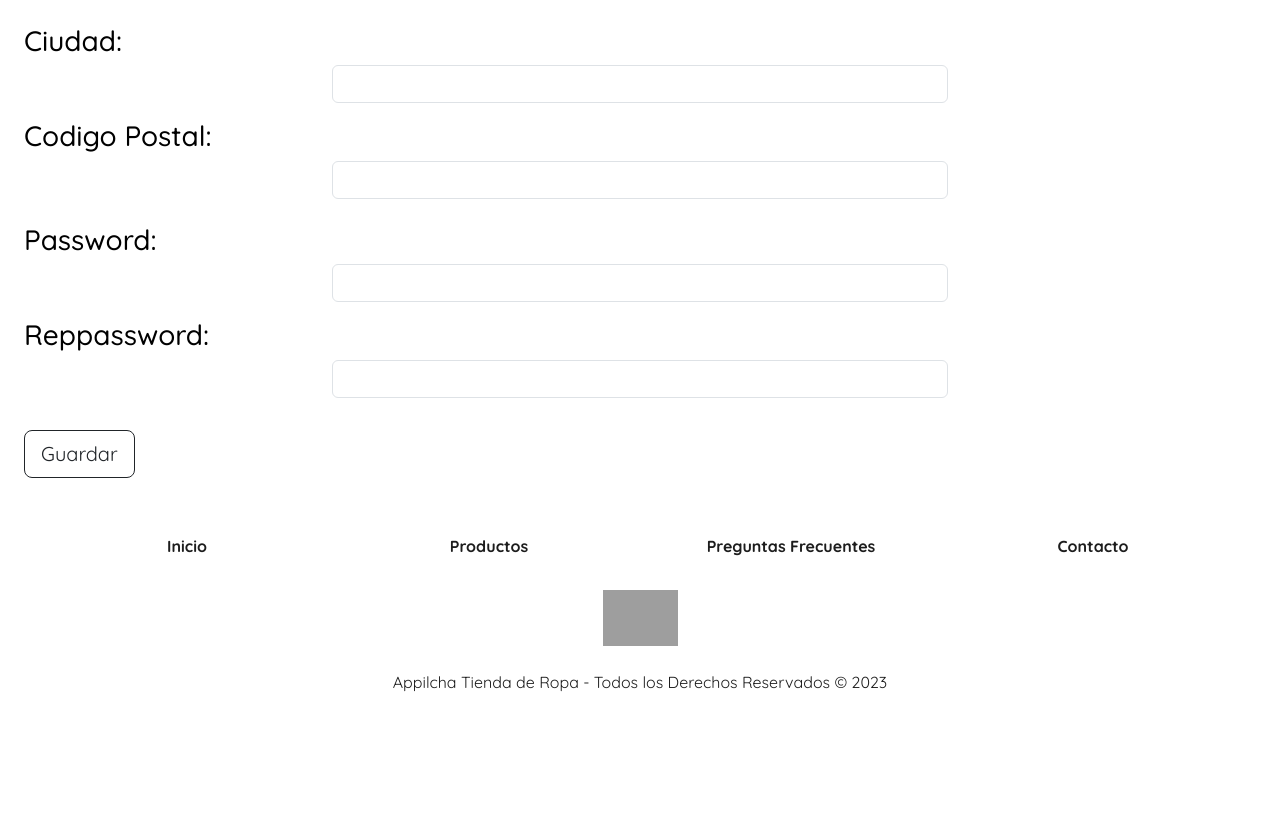
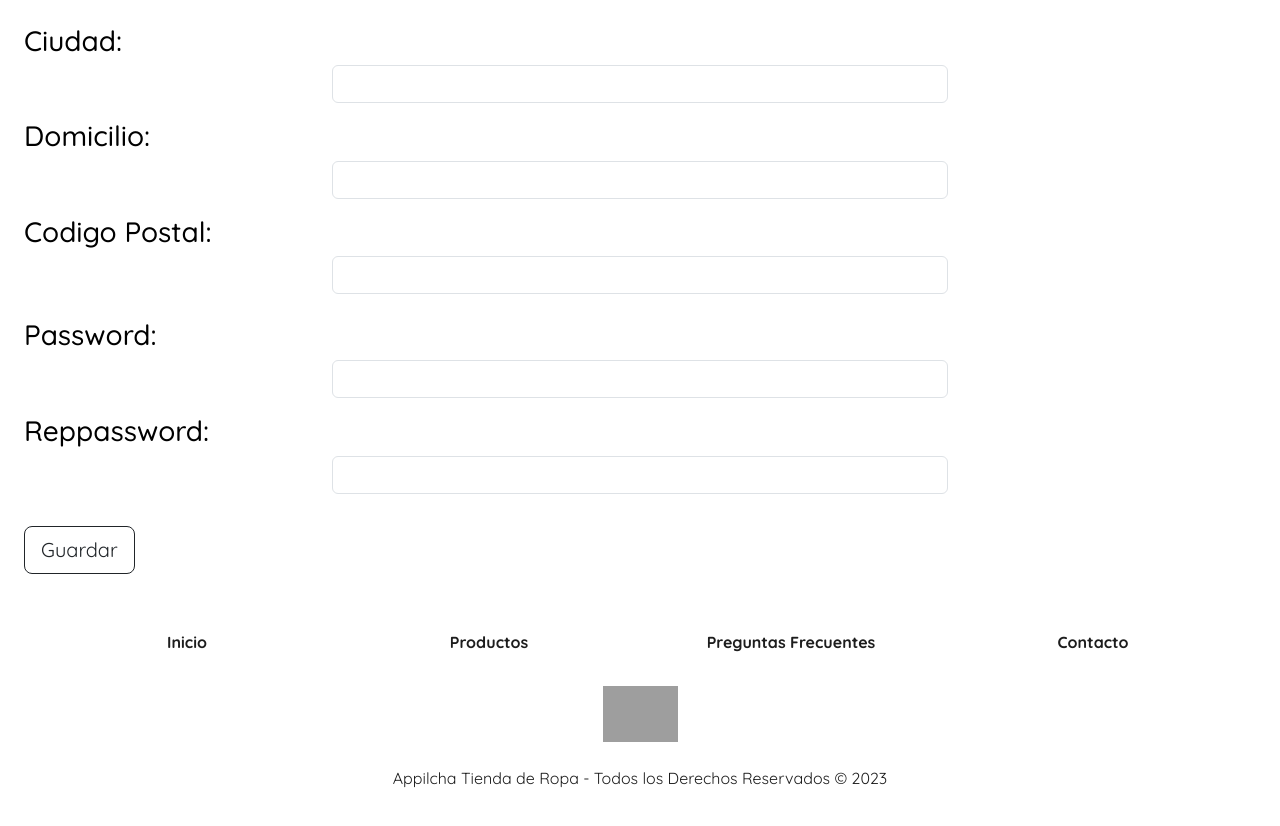
Before and after one commit to juaniz92/23302-grupo3-Appilcha, a React (Create React App) app: page /editarusuario/1 in a window 1280 px wide. Shown: the part 958-1784 px from the top of the page. Before the commit the page ends 1692 px from the top, so only its background shows below. Built offline with nearby package versions, Linux system fonts and the light colour scheme; no server answers; the database is empty; grey boxes are pictures that could not be loaded.

Commit message:
Se agrega llamar al usuario en el recibo de compra

```diff
--- a/src/App.js
+++ b/src/App.js
@@ -19,6 +19,7 @@ import EditarProductos from './componentes/EditarProductos';
 import firebaseApp from "./firebaseConfig/firebase";
 import { getAuth, onAuthStateChanged } from "firebase/auth";
 import { getFirestore, doc, getDoc } from "firebase/firestore";
+
 const auth = getAuth(firebaseApp);
 const firestore = getFirestore(firebaseApp);
 
@@ -26,21 +27,33 @@ const firestore = getFirestore(firebaseApp);
 function App() {
   const [user, setUser] = useState(null);
 
+
   async function getRol(uid) {
     const docuRef = doc(firestore, `Usuarios/${uid}`);
     const docuCifrada = await getDoc(docuRef);
-    const infoFinal = docuCifrada.data().rol;
+    const infoFinal = docuCifrada.data();
     return infoFinal;
   }
 
   function setUserWithFirebase(usuarioFirebase) {
-    getRol(usuarioFirebase.uid).then((rol) => {
+    getRol(usuarioFirebase.uid).then((userfire) => {
       const userData = {
         uid: usuarioFirebase.uid,
         email: usuarioFirebase.email,
-        rol,
+        userfire,
+        rol: userfire.rol,
+        nombre: userfire.Nombre,
+        apellido: userfire.Apellido,
+        pais: userfire.Pais,
+        ciudad: userfire.Ciudad,
+        domicilio: userfire.Domicilio,
+        postal:userfire.postal,
+
       };
+
+
       setUser(userData);
+
       console.log("userData final", userData);
     });
   }
@@ -55,6 +68,7 @@ function App() {
     }
 
   });
+
   return (
     <div className='container'>
 
@@ -77,6 +91,10 @@ function App() {
             <Route path="/EditarProductos/:id" element={<EditarProductos />} />
           </Routes>
           <Footer />
+
+
+
+
       </DataProvider>
     </div>
   );
--- a/src/componentes/Auth/Editar.jsx
+++ b/src/componentes/Auth/Editar.jsx
@@ -21,6 +21,7 @@ const Editar = () =>{
         Email:'',
         Pais:'',
         Ciudad:'',
+        Domicilio:'',
         Postal:'',
         Password:'',
         Reppassword:''
@@ -67,6 +68,7 @@ const Editar = () =>{
             Email: form.Email,
             Pais: form.Pais,
             Ciudad: form.Ciudad,
+            Domicilio: form.Domicilio,
             Postal: form.Postal,
             Password: form.Password,
             Reppassword: form.Reppassword,
@@ -93,6 +95,7 @@ const Editar = () =>{
                 Email: usuario.data().Email,
                 Pais: usuario.data().Pais,
                 Ciudad: usuario.data().Ciudad,
+                Domicilio: usuario.data().Domicilio,
                 Postal: usuario.data().Postal,
                 Password: usuario.data().Password,
                 Reppassword: usuario.data().Reppassword
@@ -184,6 +187,16 @@ const Editar = () =>{
                                 onChange={cambio}
                             />
                         </div>
+                        <div className='mb-3'>
+                            <label className='form-label h3 text-black'>Domicilio:</label>
+                            <input
+                                name="domicilio"
+                                value={form.Domicilio}
+                                type="text"
+                                className='form-control w-50 m-auto'
+                                onChange={cambio}
+                            />
+                        </div>
                         <div className='mb-4'>
                             <label className='form-label h3 text-black'>Codigo Postal:</label>
                             <input
--- a/src/componentes/Compra.jsx
+++ b/src/componentes/Compra.jsx
@@ -13,6 +13,10 @@ const MySwal = withReactContent(Swal);
 
 
 const Compra = ({user}) => {
+
+    console.log('este es' ,user)
+    console.log('este es' ,user.nombre)
+    console.log('este es' ,user.domicilio)
     const { carrito } = useContext(data);
 
     //Selecciona forma de pago
@@ -127,8 +131,8 @@ const Compra = ({user}) => {
                 <img src="./appilcha.png" className='mx-auto mb-3' width={150} alt="" />
                 <h2 className='h2'>Datos comprador:</h2>
                 <ul className=''>
-                    <li><span className='fw-bold'>Nombre:</span> {orden.compra.nombre}</li>
-                    <li><span className='fw-bold'>Domicilio:</span> {orden.compra.domicilio} (CP {orden.compra.cp}), {orden.compra.barrio} - {orden.compra.ciudad}, {orden.compra.provincia}</li>
+                    <li><span className='fw-bold'>Nombre:</span> {user.nombre}</li>
+                    <li><span className='fw-bold'>Domicilio:</span> {user.domicilio} (CP {user.postal}), {orden.compra.barrio} - {user.ciudad}, {orden.compra.provincia}</li>
                     <li><span className='fw-bold'>Teléfono:</span> {orden.compra.telefono}</li>
                     {/* <li><span className='fw-bold'>Email:</span> {user.email}</li>
                     <li><span className='fw-bold'>Rol:</span> {user.rol}</li> */}
--- a/src/componentes/Home.jsx
+++ b/src/componentes/Home.jsx
@@ -1,5 +1,5 @@
 import React from "react";
-
+import {useNavigate} from 'react-router-dom';
 import Admin from "../componentes/Auth/Admin";
 import Inicio from "../componentes/Inicio";
 
@@ -8,9 +8,18 @@ import { getAuth, signOut } from "firebase/auth";
 const auth = getAuth(firebaseApp);
 
 function Home({user}) {
+  const navigate = useNavigate();
+  function cerrar () {
+
+    signOut(auth);
+    navigate("/LogIn");
+
+  }
+
+
   return (
     <div>
-      <button className="d-block ms-auto" onClick={() => signOut(auth)}>Cerrar sesión</button>
+      <button className="d-block ms-auto" onClick={cerrar }>Cerrar sesión</button>
       {user.rol === "admin" ? <Admin /> : <Inicio />}
     </div>
   );
--- a/src/firebaseConfig/firebase.js
+++ b/src/firebaseConfig/firebase.js
@@ -15,6 +15,6 @@ const firebaseConfig = {
 const firebaseApp = initializeApp(firebaseConfig);
 
 export const db = getFirestore(firebaseApp);
-//export const auth = getAuth(firebaseApp);
+export const auth = getAuth(firebaseApp);
 
 export default firebaseApp;
```
Also changed, not shown: 1 other file (tests, documents, lock files or other folders). Lines whose indentation alone changed are shown as unchanged.
